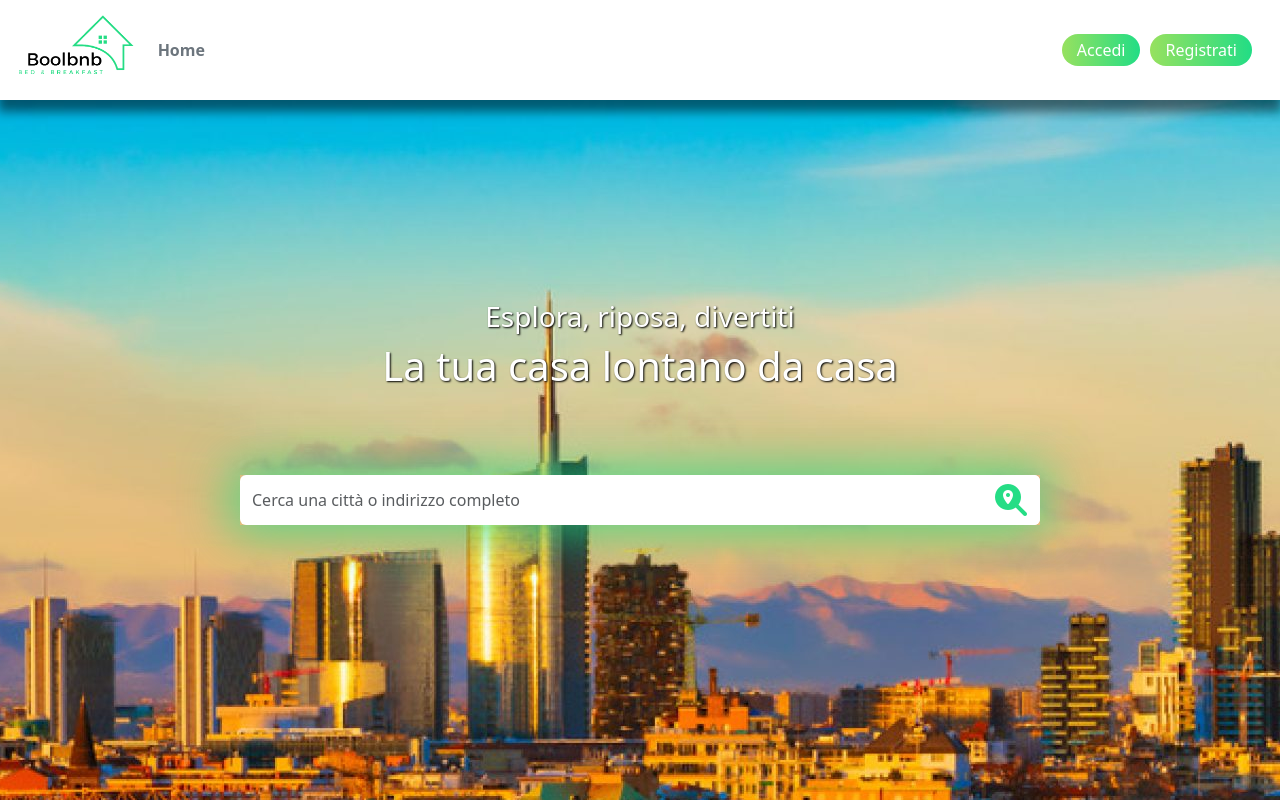
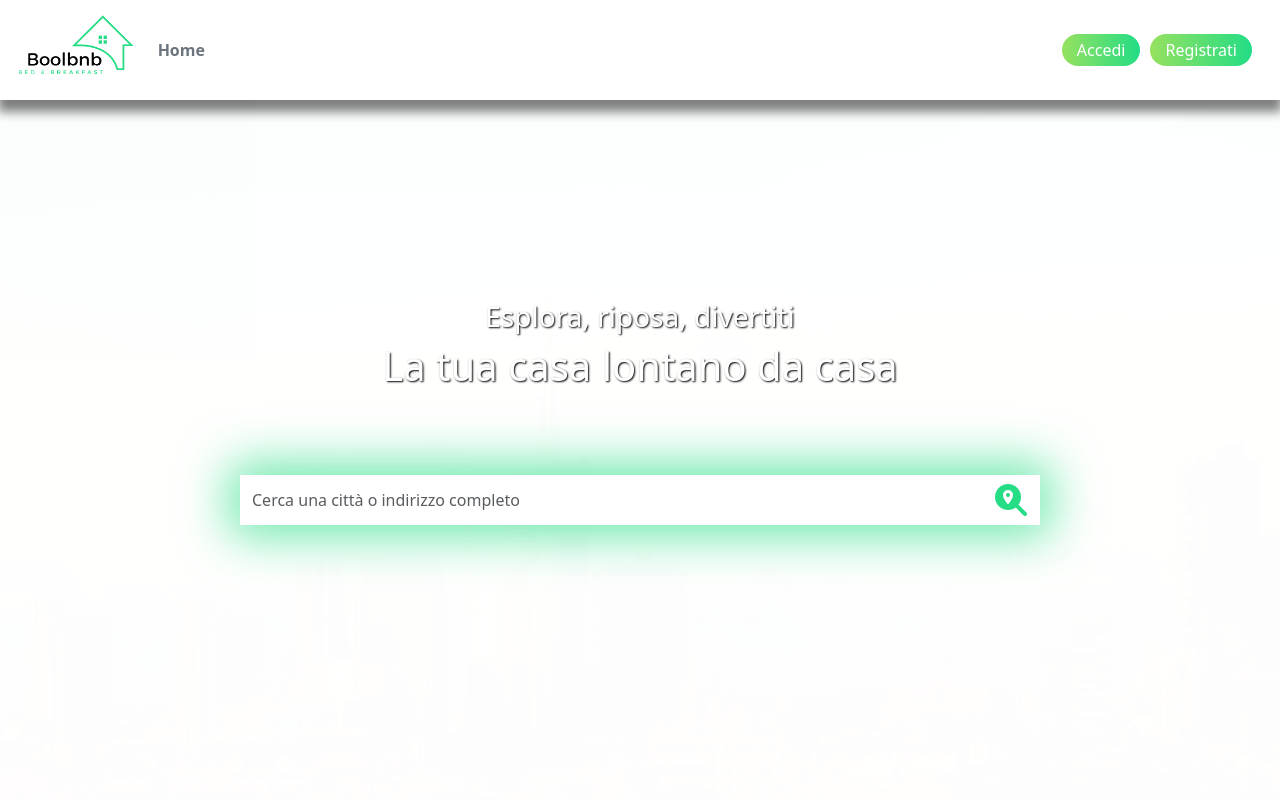
Before and after one commit to Michel-Ramirez/vue-boolbnb, a Vue app: page / in a window 1280 px wide. Shown: the top 800 px of the page. Built offline with nearby package versions, Linux system fonts and the light colour scheme.

Commit message:
add enimation --not definitive

```diff
--- a/src/pages/HomePage.vue
+++ b/src/pages/HomePage.vue
@@ -2,6 +2,7 @@
 import ComponentSearchbar from '../components/generals/ComponentSearchbar.vue';
 import { store } from '../data/store';
 import 'animate.css';
+const endpoint = 'http://'
 export default {
     components: { ComponentSearchbar },
     data() {
@@ -39,7 +40,7 @@ export default {
     <section>
         <div class="container-fliud jumbotron">
             <figure v-for="(imgJumbo, index) in store.jumboCarousel" v-show="currentIndex === index">
-                <img class="img-fluid" :src="imgJumbo" alt="jumbotron_1">
+                <img class="img-fluid animate__animated animate__fadeIn" :src="imgJumbo" alt="jumbotron_1">
             </figure>
             <hgroup class="home-title">
                 <h3>Esplora, riposa, divertiti</h3>
@@ -87,9 +88,9 @@ export default {
         // filter: blur(2px);
     }
 
-    .animate__animated .animate__slideInRight {
-        --animate-duration: 1s;
-        --animate-delay: 0.3s;
+    .animate__animated.animate__fadeIn {
+        --animate-duration: 5s;
+        --animation-delay: 5s;
     }
 }
 
```
